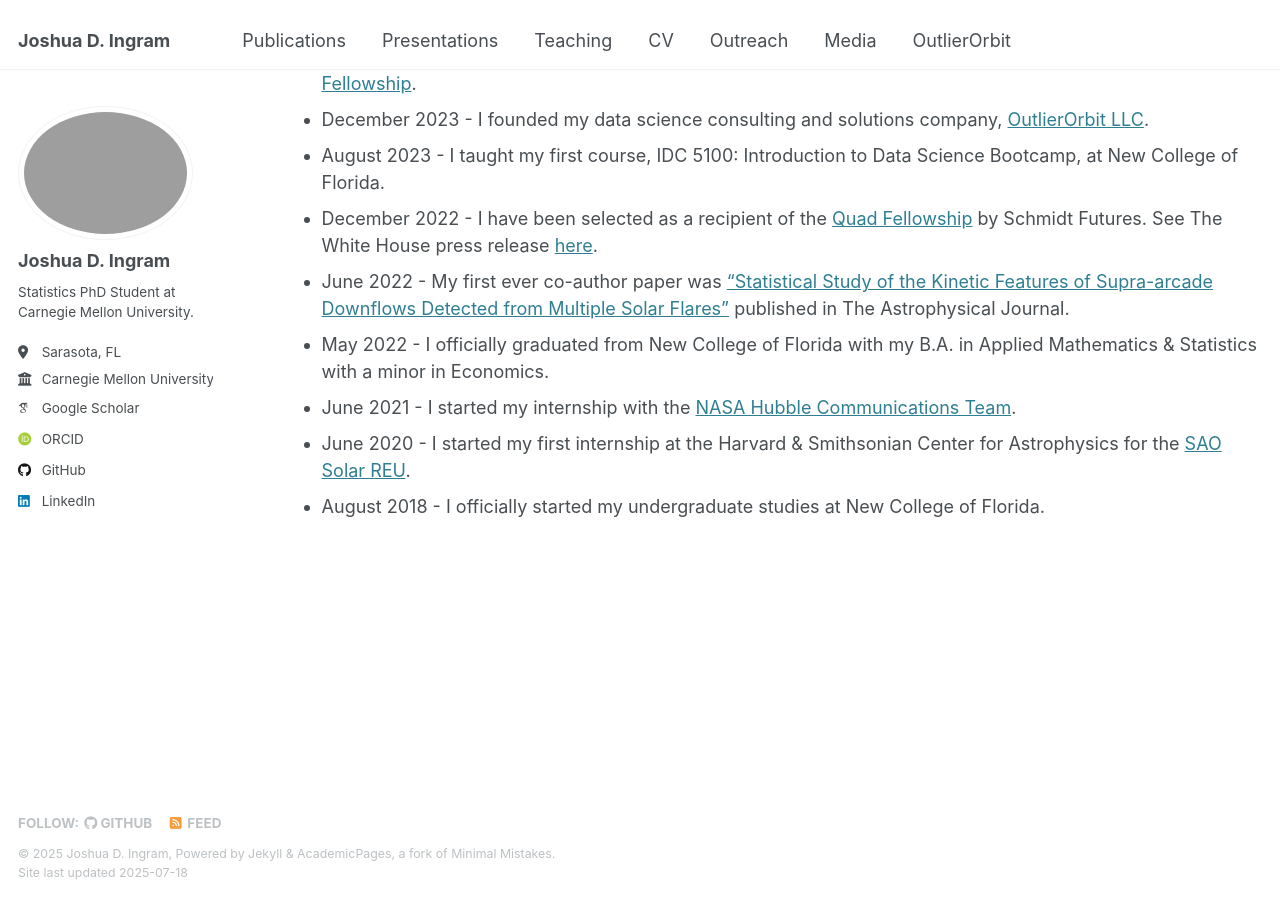
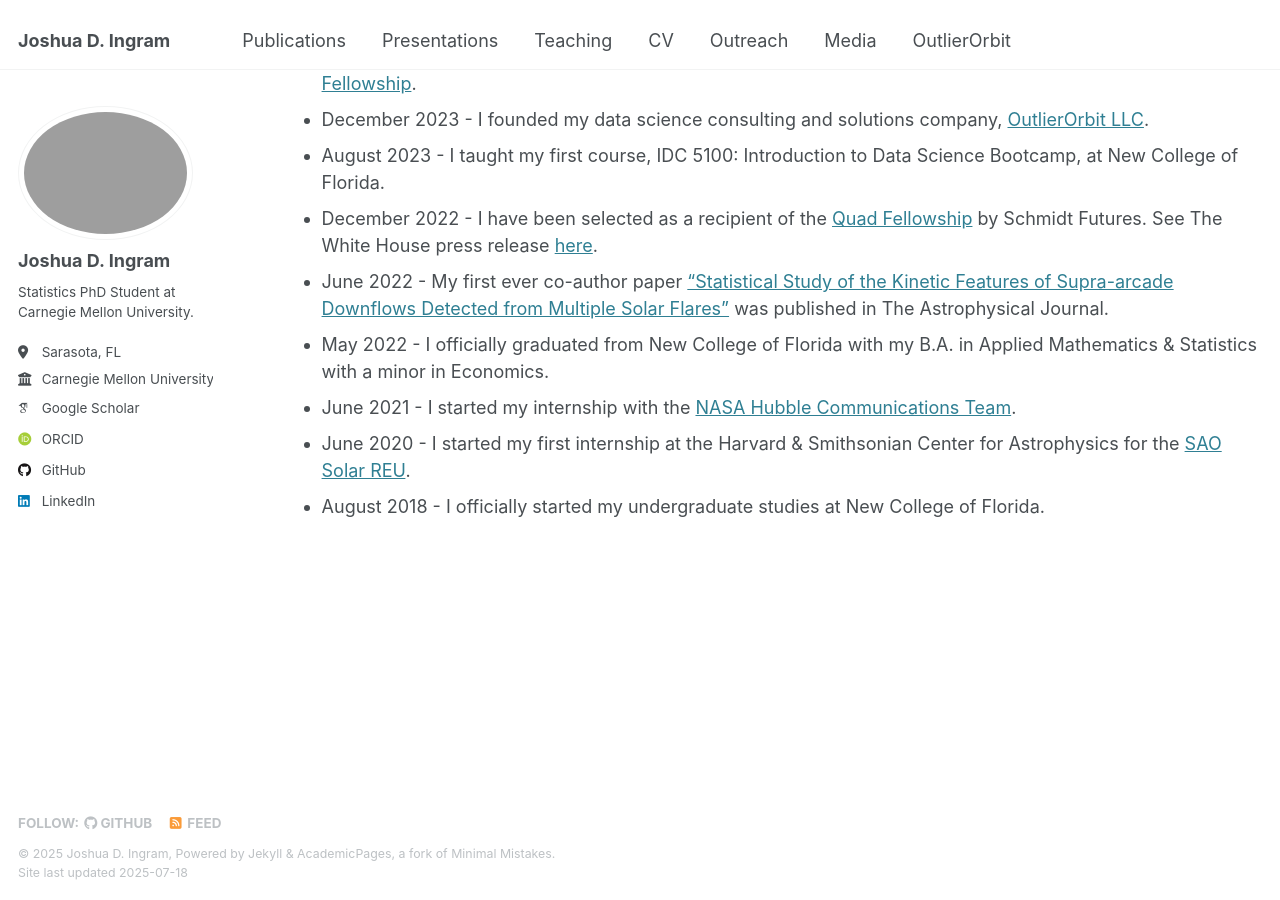
Before and after one commit to Joshuaingram/joshuaingram.github.io, a Jekyll site: the page built from _pages/updates_archive.md, in a window 1280 px wide and 900 px high, scrolled down 508 px. Built offline with Jekyll 4.4.1, drawn with Linux system fonts in a browser that asks for light colours; some web fonts are replaced.

```diff
--- a/_pages/updates_archive.md
+++ b/_pages/updates_archive.md
@@ -19,7 +19,7 @@ Updates
 * December 2023 - I founded my data science consulting and solutions company, [OutlierOrbit LLC](https://outlierorbit.com).
 * August 2023 - I taught my first course, IDC 5100: Introduction to Data Science Bootcamp, at New College of Florida.
 * December 2022 - I have been selected as a recipient of the [Quad Fellowship](https://www.quadfellowship.org/quad-fellows) by Schmidt Futures. See The White House press release [here](https://www.whitehouse.gov/briefing-room/statements-releases/2022/12/09/statement-by-national-security-advisor-jake-sullivan-congratulating-inaugural-quad-fellows/).
-* June 2022 - My first ever co-author paper was ["Statistical Study of the Kinetic Features of Supra-arcade Downflows Detected from Multiple Solar Flares"](https://iopscience.iop.org/article/10.3847/1538-4357/ac695d) published in The Astrophysical Journal.
+* June 2022 - My first ever co-author paper ["Statistical Study of the Kinetic Features of Supra-arcade Downflows Detected from Multiple Solar Flares"](https://iopscience.iop.org/article/10.3847/1538-4357/ac695d) was published in The Astrophysical Journal.
 * May 2022 - I officially graduated from New College of Florida with my B.A. in Applied Mathematics & Statistics with a minor in Economics.
 * June 2021 - I started my internship with the [NASA Hubble Communications Team](https://science.nasa.gov/mission/hubble/team/).
 * June 2020 - I started my first internship at the Harvard & Smithsonian Center for Astrophysics for the [SAO Solar REU](https://www.cfa.harvard.edu/opportunities/graduate-undergraduate-programs/heassp-solar-physics-reu-program).
```
